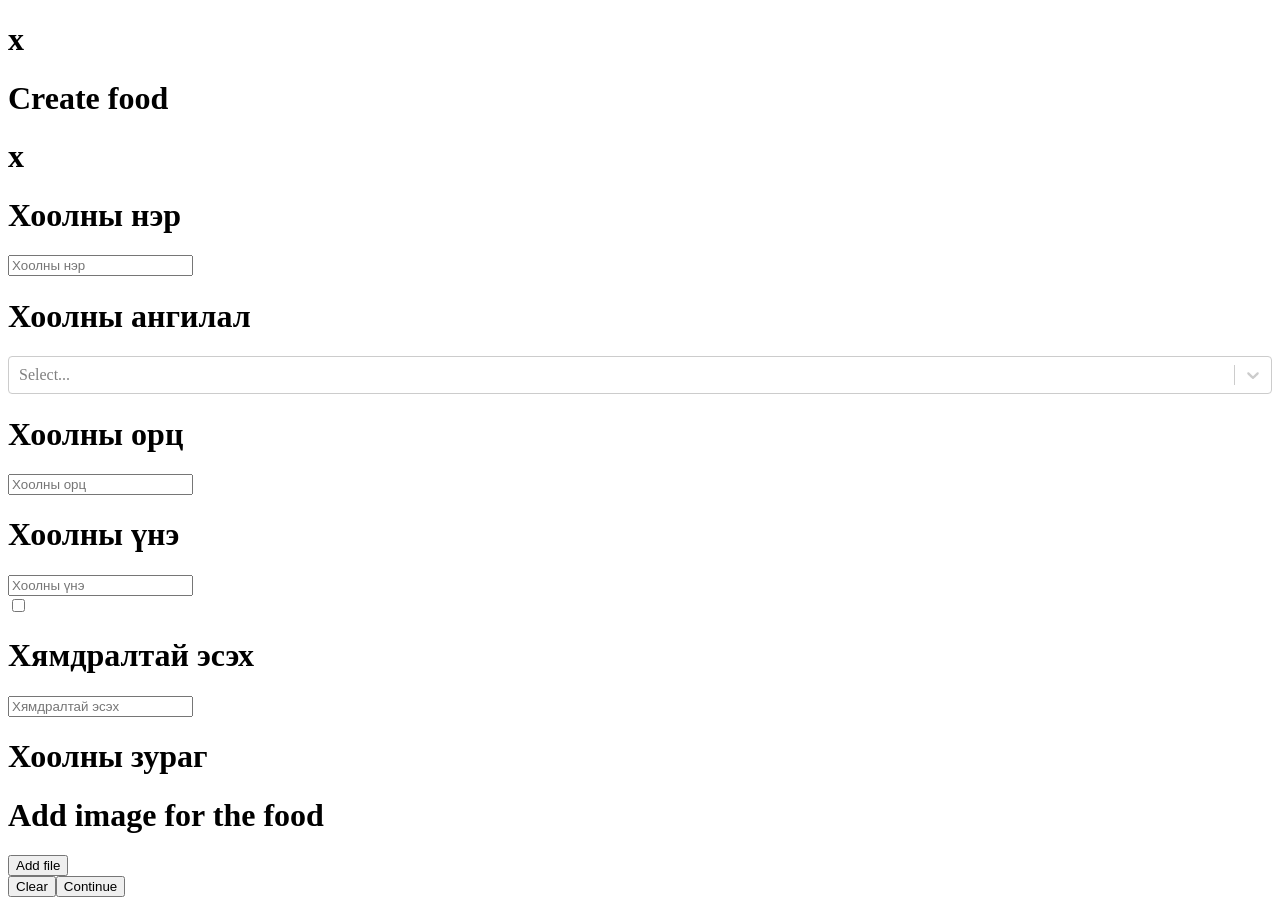
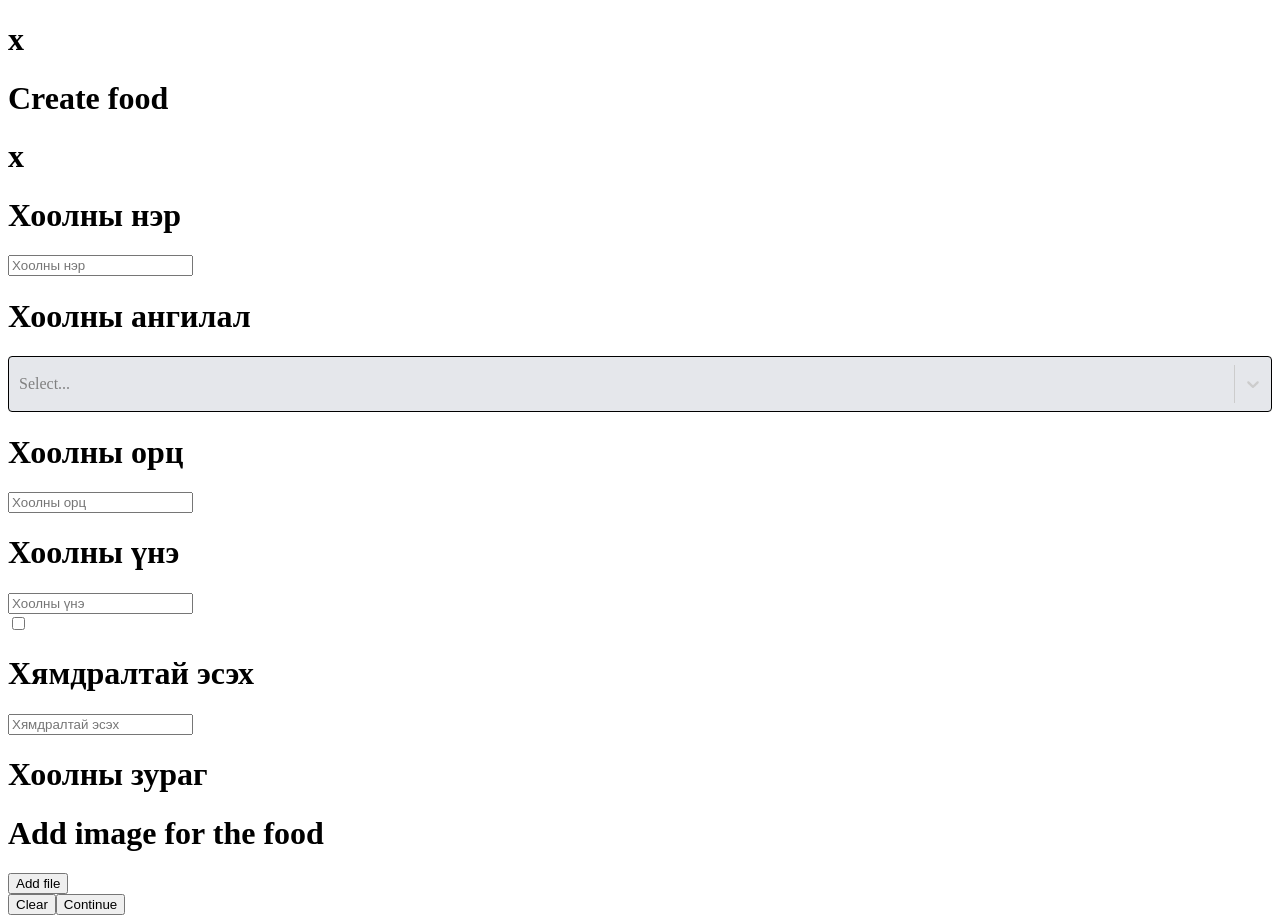
Before and after one commit to 23L-PM7/food-delivery-team1, a Next.js app in the folder frontend/: page /yesui in a window 1280 px wide. Built offline with nearby package versions, Linux system fonts and the light colour scheme.

Commit message:
wwwwwwwooooowoow

```diff
--- a/frontend/src/app/yesui/sale/containers.tsx
+++ b/frontend/src/app/yesui/sale/containers.tsx
@@ -1,7 +1,7 @@
 "use client";
 
 import { useState } from "react";
-import Select from "react-select";
+import Select, { StylesConfig } from "react-select";
 
 export function Containers() {
   const category = [
@@ -10,6 +10,10 @@ export function Containers() {
     { name: "dinner" },
     { name: "desert" },
   ];
+
+  //
+
+  //
 
   const options = category.map((category) => {
     return {
@@ -42,6 +46,14 @@ export function Containers() {
         />
         <h1>Хоолны ангилал</h1>
         <Select
+          styles={{
+            control: (baseStyles, state) => ({
+              ...baseStyles,
+              borderColor: state.isFocused ? "grey" : "black",
+              backgroundColor: "rgb(229 231 235)",
+              height: "56px",
+            }),
+          }}
           options={options}
           // defaultValue={selectedOption}
           // onChange={(value) => setSelectedOption(value)}
```
